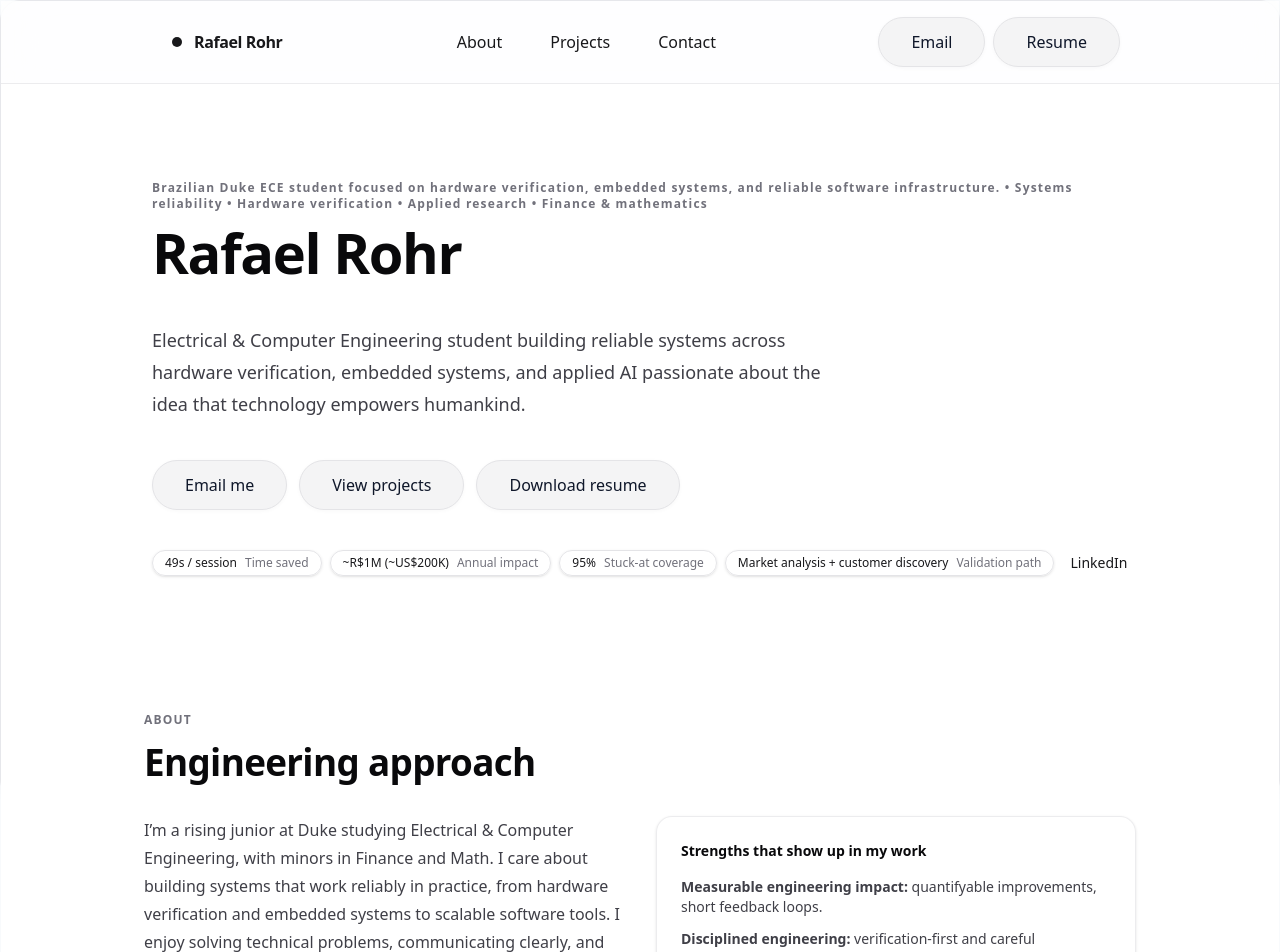
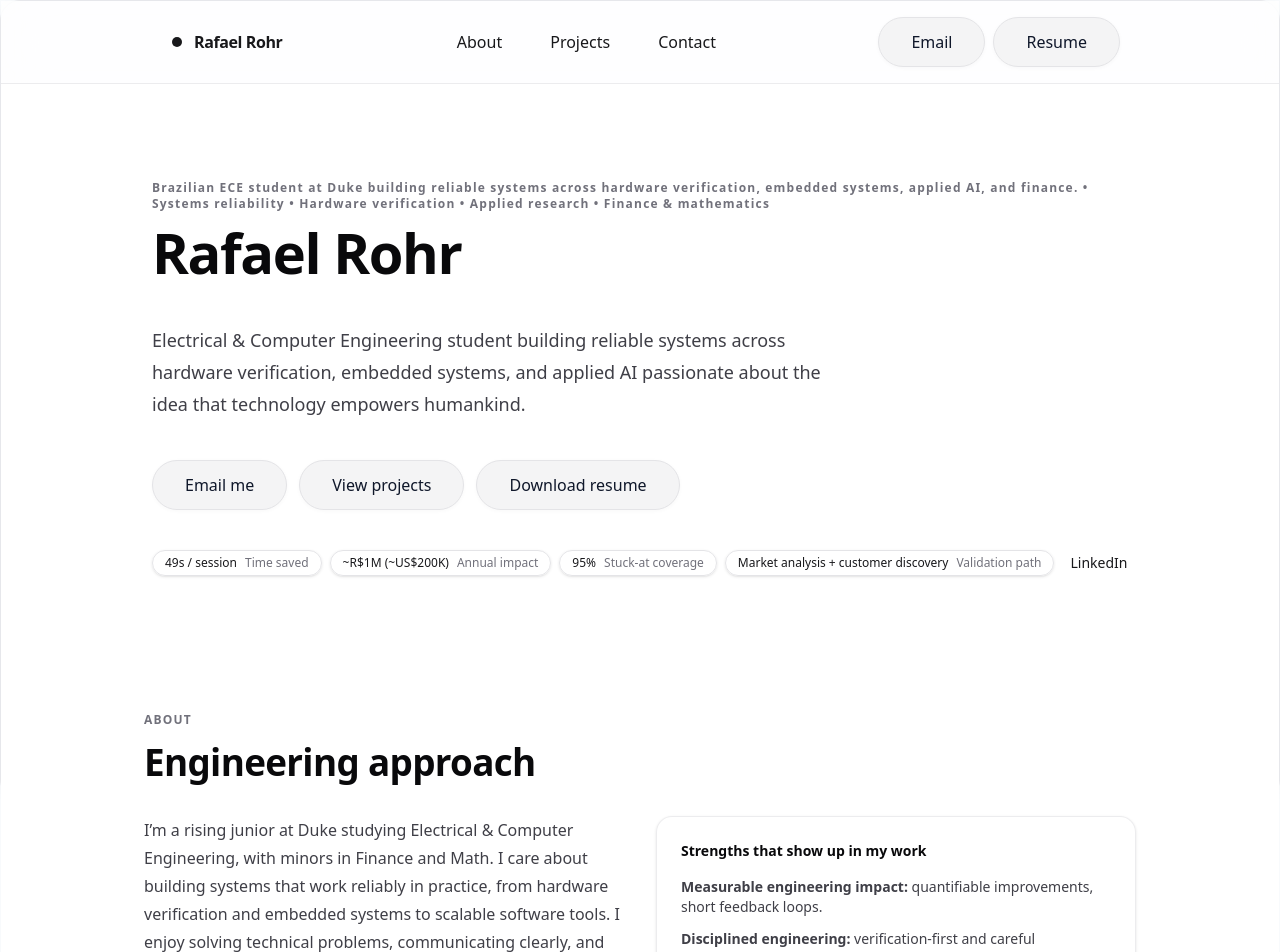
Before and after one commit to rohrrafael1/portfolio, a Next.js app: page / in a window 1280 px wide. Shown: the top 952 px of the page. Built offline with nearby package versions, Linux system fonts and the light colour scheme.

Commit message:
up: new texts

```diff
--- a/src/app/page.tsx
+++ b/src/app/page.tsx
@@ -27,7 +27,7 @@ export default function Home() {
             <ul className="mt-4 space-y-3 text-sm text-zinc-700 dark:text-zinc-300">
               <li>
                 <span className="font-semibold">Measurable engineering impact:</span>{" "}
-                quantifyable improvements, short feedback loops.
+                quantifiable improvements, short feedback loops.
               </li>
               <li>
                 <span className="font-semibold">Disciplined engineering:</span>{" "}
--- a/src/data/profile.ts
+++ b/src/data/profile.ts
@@ -13,7 +13,7 @@ export type Profile = {
 
 export const profile: Profile = {
   name: "Rafael Rohr",
-  titleLine: "Brazilian Duke ECE student focused on hardware verification, embedded systems, and reliable software infrastructure.",
+  titleLine: "Brazilian ECE student at Duke building reliable systems across hardware verification, embedded systems, applied AI, and finance.",
   headline:
     "Electrical & Computer Engineering student building reliable systems across hardware verification, embedded systems, and applied AI passionate about the idea that technology empowers humankind.",
   summary: [
```
